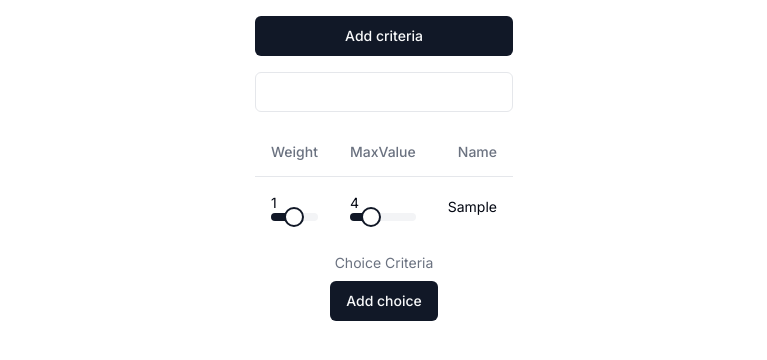
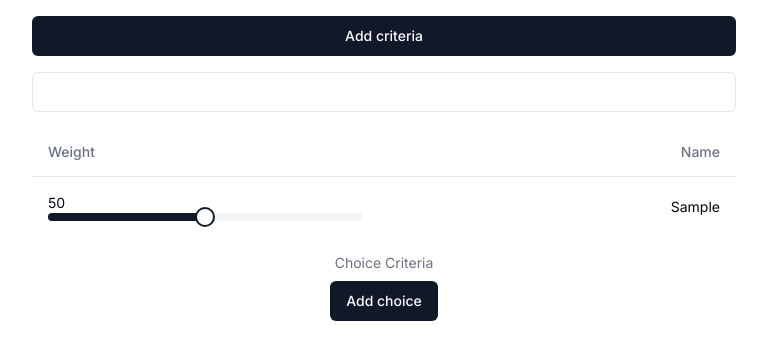
Before and after one commit to badmagick329/mgck, a Next.js app in the folder frontend/: page /choose in a window 1280 px wide. Both pictures are taken after typing "Sample" into the empty fields and a click on the button "Add criteria". Shown: the top 360 px of the page, without its empty margins (256-1023 px from the left). Built offline with nearby package versions, Linux system fonts and the light colour scheme.

Commit message:
feat(choose): add state to criteria

```diff
--- a/frontend/src/app/choose/_components/criteria-table.tsx
+++ b/frontend/src/app/choose/_components/criteria-table.tsx
@@ -9,24 +9,21 @@ import {
   TableRow,
 } from '@/components/ui/table';
 import { CriterionType } from '@/lib/types';
+import { useState } from 'react';
 
 export default function CriteriaTable({
   criteria,
 }: {
   criteria: CriterionType[];
 }) {
+  const [weight, setWeight] = useState(50);
+
   return (
-    // <div className='flex flex-col gap-2'>
-    //   {criteria.map((c, index) => (
-    //     <Criterion key={index} label={c.label} />
-    //   ))}
-    // </div>
     <Table>
       <TableCaption>Choice Criteria</TableCaption>
       <TableHeader>
         <TableRow>
           <TableHead>Weight</TableHead>
-          <TableHead>MaxValue</TableHead>
           <TableHead className='text-right'>Name</TableHead>
         </TableRow>
       </TableHeader>
@@ -36,23 +33,12 @@ export default function CriteriaTable({
             <TableRow key={c.label}>
               <TableCell>
                 <div>
-                  <span>{c.weight}</span>
+                  <span>{weight}</span>
                   <Slider
                     defaultValue={[50]}
                     max={100}
                     step={1}
-                    onValueChange={(e: Array<number>) => console.log(e[0])}
-                  />
-                </div>
-              </TableCell>
-              <TableCell>
-                <div>
-                  <span>{c.maxValue}</span>
-                  <Slider
-                    defaultValue={[1]}
-                    max={c.maxValue}
-                    step={0.1}
-                    onValueChange={(e: Array<number>) => console.log(e[0])}
+                    onValueChange={(e: Array<number>) => setWeight(e[0])}
                   />
                 </div>
               </TableCell>
--- a/frontend/src/app/choose/_components/criteria.tsx
+++ b/frontend/src/app/choose/_components/criteria.tsx
@@ -3,17 +3,25 @@
 import { Button } from '@/components/ui/button';
 import { Input } from '@/components/ui/input';
 // import Criterion from './criterion';
-import { CriterionType } from '@/lib/types';
-import { useState } from 'react';
+import { ChooseState, CriterionType } from '@/lib/types';
+import { Dispatch, SetStateAction, useState } from 'react';
 
 import CriteriaTable from './criteria-table';
 
-export default function Criteria() {
+type CriteriaProps = {
+  useChooseState: Dispatch<SetStateAction<ChooseState | undefined>>;
+  chooseState?: ChooseState;
+};
+
+export default function Criteria({
+  chooseState,
+  useChooseState,
+}: CriteriaProps) {
   const [criteria, setCriteria] = useState<CriterionType[]>([]);
   const [criterionInput, setCriterionInput] = useState('');
 
   return (
-    <div className='flex flex-col gap-4'>
+    <div className='flex w-[100%] max-w-[720px] flex-col gap-4 px-2 md:w-[80%]'>
       <Button
         onClick={() => {
           if (!criterionInput) {
--- a/frontend/src/app/choose/page.tsx
+++ b/frontend/src/app/choose/page.tsx
@@ -1,11 +1,20 @@
+'use client';
+
+import { ChooseState } from '@/lib/types';
+import { useState } from 'react';
+
 import Choices from './_components/choices';
 import Criteria from './_components/criteria';
 
 export default function ChoosePage() {
+  const [chooseState, useChooseState] = useState<ChooseState | undefined>(
+    undefined
+  );
+
   return (
     <div className='flex flex-col items-center gap-2 pt-4'>
-      <Criteria />
-      <Choices />
+      <Criteria chooseState={chooseState} useChooseState={useChooseState} />
+      <Choices chooseState={chooseState} useChooseState={useChooseState} />
     </div>
   );
 }
```
Also changed, not shown: frontend/src/app/choose/_components/choices.tsx (+8 -1 lines), frontend/src/lib/types.ts (+11 -2 lines).
